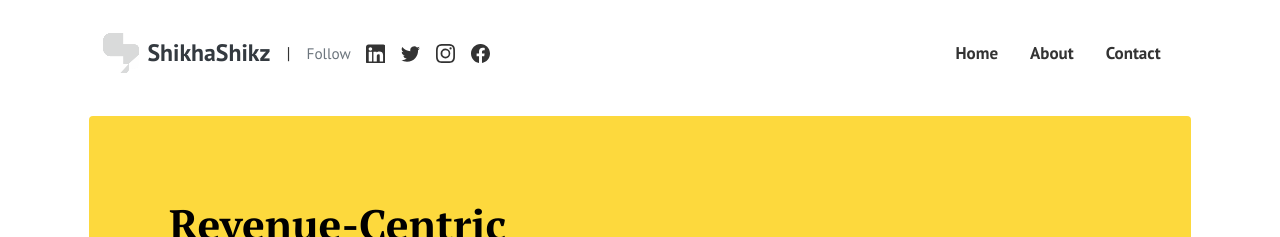
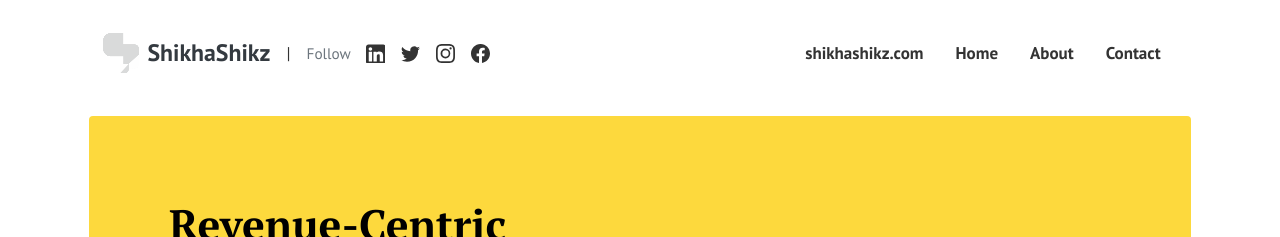
Before and after one commit to shikhashikz/shikhashikz.github.io, a Jekyll site: the page built from index.html, in a window 1280 px wide. Shown: the top 237 px of the page. Built offline with Jekyll 4.4.1, drawn with Linux system fonts in a browser that asks for light colours; the list of posts is cut into pages by our own code; comment, search, counter and statistics services are not loaded.

Commit message:
added shikhashikz.com link in menu

```diff
--- a/_data/menus.yml
+++ b/_data/menus.yml
@@ -1,5 +1,9 @@
 # Top Menu
 topmenu:
+
+- title: shikhashikz.com
+  url: "https://www.shikhashikz.com"
+  external: true
 
 - title: Home
   url: ""
```
